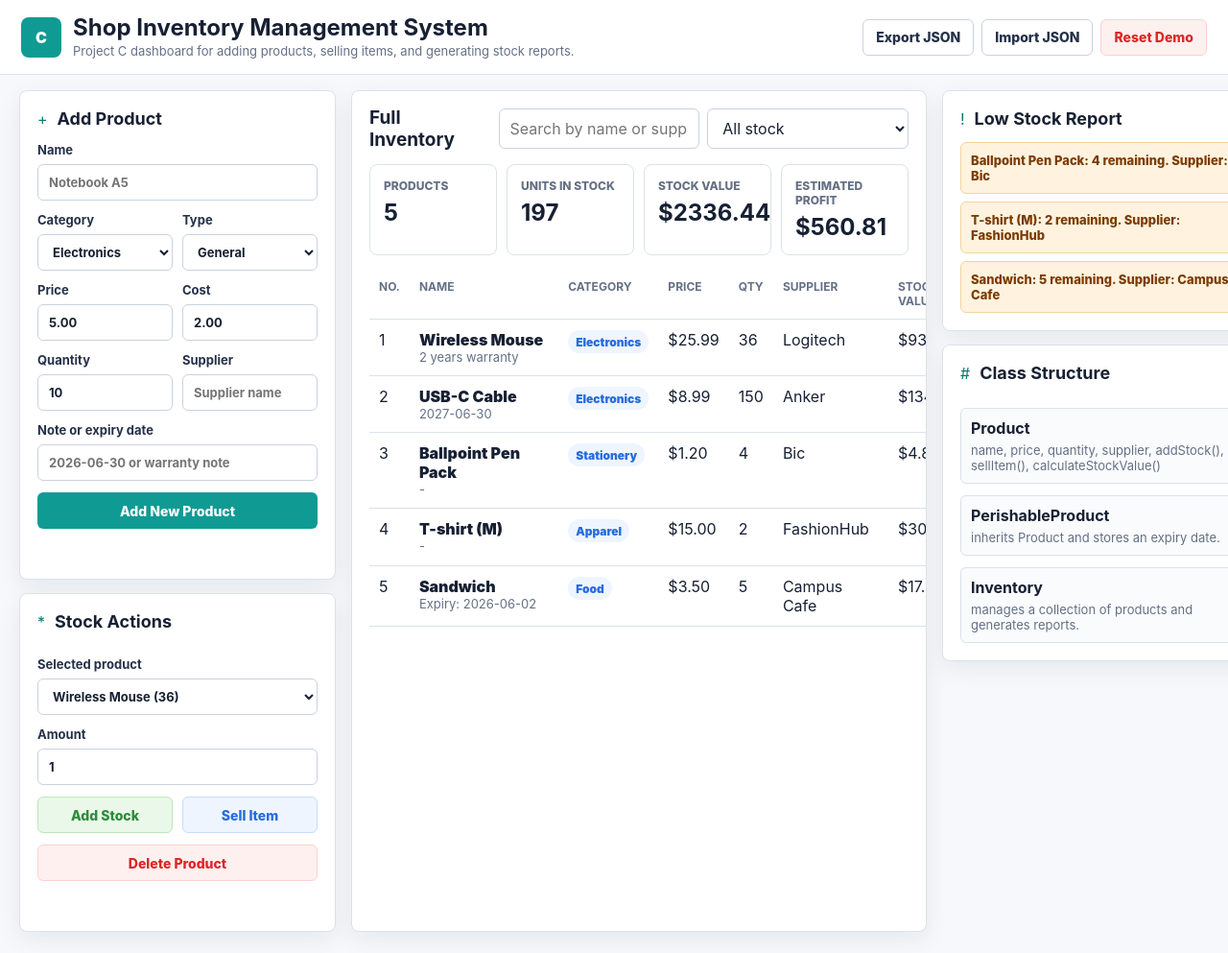
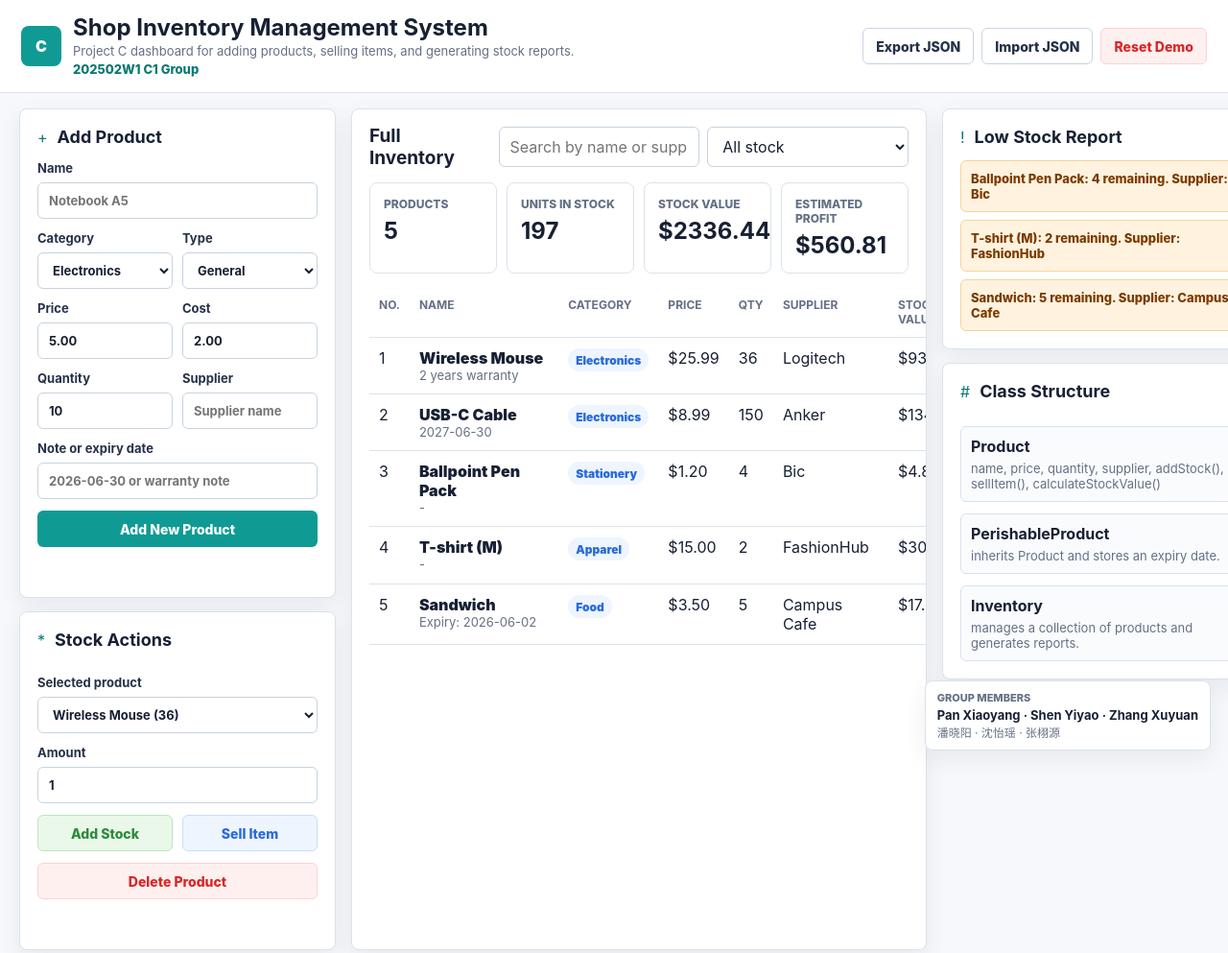
Before and after one commit to zhangxuyuan20251443-coder/shop-inventory, a plain HTML site: page index.html in a window 1280 px wide. Shown: the top 993 px of the page at 96% size. Drawn offline with Linux system fonts and the light colour scheme.

Commit message:
Update index.html

```diff
--- a/index.html
+++ b/index.html
@@ -42,6 +42,7 @@
     }
     h1 { margin: 0; font-size: 24px; line-height: 1.1; letter-spacing: 0; }
     .brand p { margin: 3px 0 0; color: var(--muted); font-size: 13px; }
+    .brand .group-name { color: var(--teal-dark); font-weight: 800; }
     .toolbar { display: flex; flex-wrap: wrap; gap: 8px; justify-content: flex-end; }
     .workspace {
       display: grid; grid-template-columns: 330px minmax(600px, 1fr) 330px;
@@ -100,6 +101,10 @@
     .class-box strong { display: block; margin-bottom: 5px; }
     .muted { margin: 0; color: var(--muted); font-size: 13px; }
     .file-input { display: none; }
+    .member-badge { position: fixed; right: 18px; bottom: 18px; z-index: 8; display: flex; flex-direction: column; gap: 3px; max-width: min(320px, calc(100vw - 36px)); padding: 10px 12px; color: var(--text); background: rgba(255,255,255,.94); border: 1px solid var(--border); border-radius: 8px; box-shadow: var(--shadow); backdrop-filter: blur(12px); }
+    .member-badge span { color: var(--muted); font-size: 11px; font-weight: 800; text-transform: uppercase; }
+    .member-badge strong { font-size: 13px; line-height: 1.25; }
+    .member-badge small { color: var(--muted); font-size: 12px; line-height: 1.25; }
     @media (max-width: 1180px) {
       .workspace { grid-template-columns: 1fr; }
       .filters { min-width: 0; width: 100%; }
@@ -110,6 +115,7 @@
       .toolbar { justify-content: flex-start; }
       .workspace { padding: 12px; }
       .summary-grid, .grid-2, .button-row, .filters { grid-template-columns: 1fr; display: grid; }
+      .member-badge { right: 12px; bottom: 12px; }
       h1 { font-size: 20px; }
     }
   </style>
@@ -121,6 +127,7 @@
       <div>
         <h1>Shop Inventory Management System</h1>
         <p>Project C dashboard for adding products, selling items, and generating stock reports.</p>
+        <p class="group-name">202502W1 C1 Group</p>
       </div>
     </div>
     <div class="toolbar">
@@ -210,6 +217,11 @@
       </section>
     </aside>
   </main>
+  <div class="member-badge">
+    <span>Group Members</span>
+    <strong>Pan Xiaoyang · Shen Yiyao · Zhang Xuyuan</strong>
+    <small>潘晓阳 · 沈怡瑶 · 张栩源</small>
+  </div>
 
   <script>
     const LOW_STOCK_LIMIT = 5;
```
